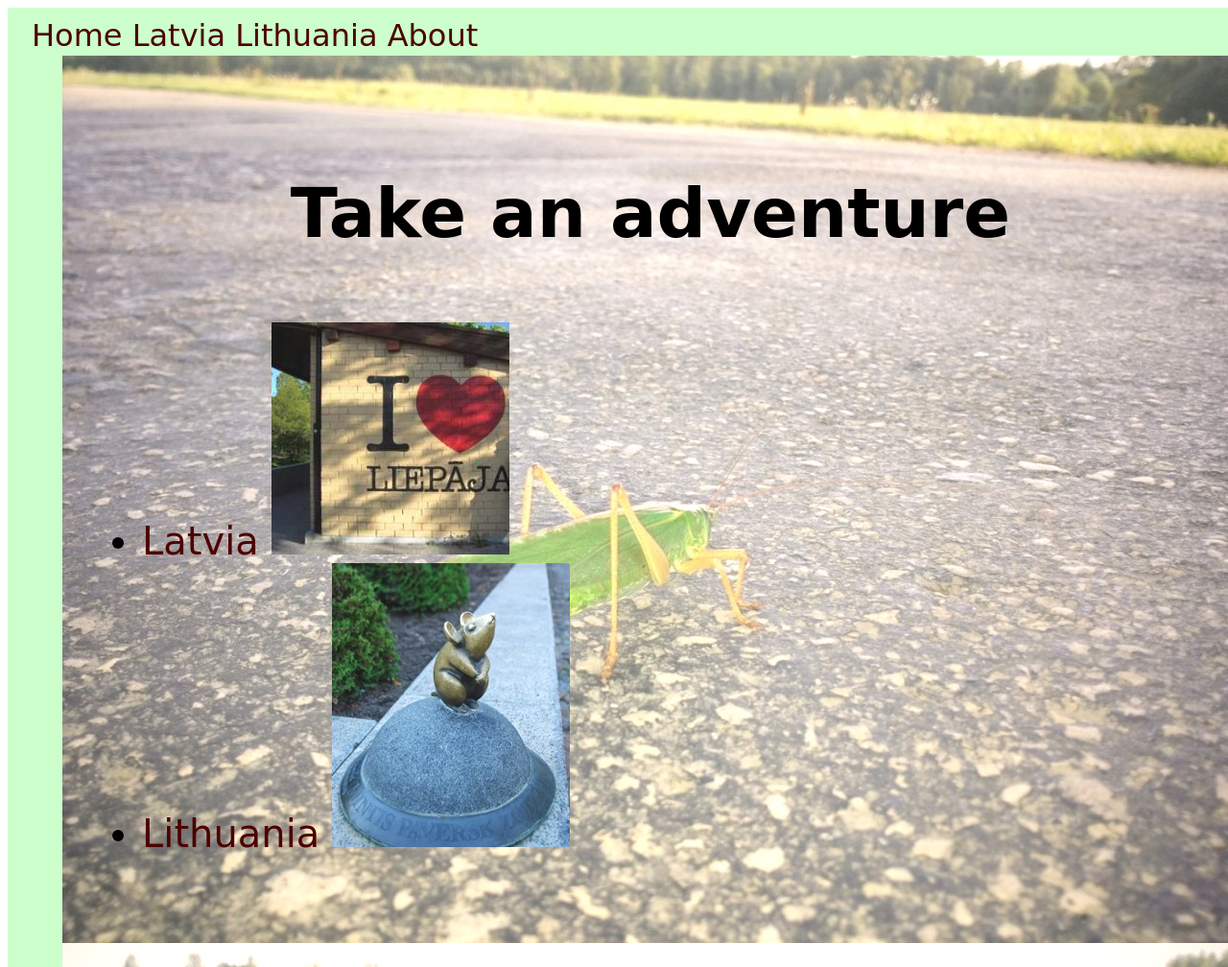
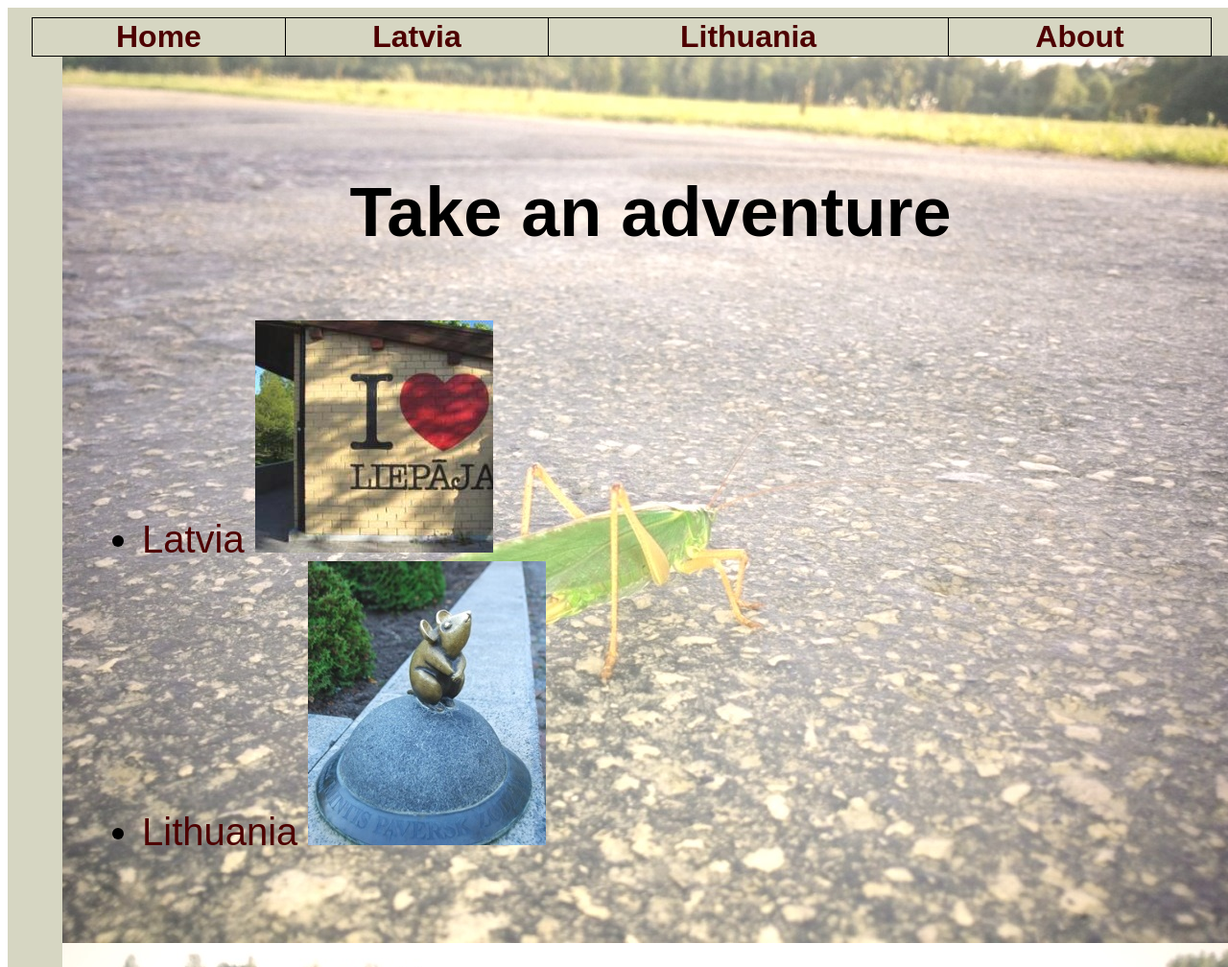
Before and after one commit to kzuster12/kzuster12.github.io, a plain HTML site: page index.html in a window 1280 px wide. Shown: the top 1008 px of the page at 96% size. Drawn offline with Linux system fonts and the light colour scheme.

Commit message:
Update index.html

```diff
--- a/index.html
+++ b/index.html
@@ -7,13 +7,13 @@
 		width:1140px;
 		}
 		#header {
-		background-color: #CCFFCC;
+		background-color: #d6d6c2;
 		height:50px;
 		width:100%;
 		position: fixed;
 		}
 		#footer {
-		background-color:#CCFFCC;
+		background-color:#d6d6c2;
 		height:50px;
 		width: 117%;
 		border: 1px solid black;
@@ -32,40 +32,53 @@
 		padding: 25px;
 		padding-top:  10px;
 		font-size: 2em;
-		font-family: Cursive;
+		font-family: sans-serif;
 		color: balck;
-
 		}
 		.left {
 		height: 1000px;
 		width:5%;
-		background-color: #CCFFCC;
+		background-color: #d6d6c2;
 		float:left;
 		}
 		#new_menu {
 		font-size: 250%;
-		font-family: cursive;
+		font-family: sans-serif;
 		}
 		#title {
 		font-size:450%;
-		font-family: cursive;
+		font-family: sans-serif;
 		text-align: center;
 		font-weight: bold;
 		}
 		#ps {
 		font-size: 100%;
-		font-family: cursive;
+		font-family: sans-serif;
 		color:#1a66ff;
+		}
+		table, td, th {
+		border: 1px solid black;
+		}
+		table {
+		border-collapse: collapse;
+		width: 100%;
+		}
+		th {
+		height: 30px;
 		}
 	</style>
 </head>
 <body>
 	<div id="header">
 		<div id="menu">
-			<a href="index.html"> Home </a>
-			<a href="latvia.html"> Latvia </a>
-			<a href="lithuania.html"> Lithuania </a>
-			<a href="about.html"> About </a>
+			<table>
+			<tr>
+			<th> <a href="index.html"> Home </a> </th>
+			<th> <a href="latvia.html"> Latvia </a> </th>
+			<th> <a href="lithuania.html"> Lithuania </a> </th>
+			<th> <a href="about.html"> About </a> </th>
+			</tr>
+			</table>
 		</div>
 
 	</div>
```
